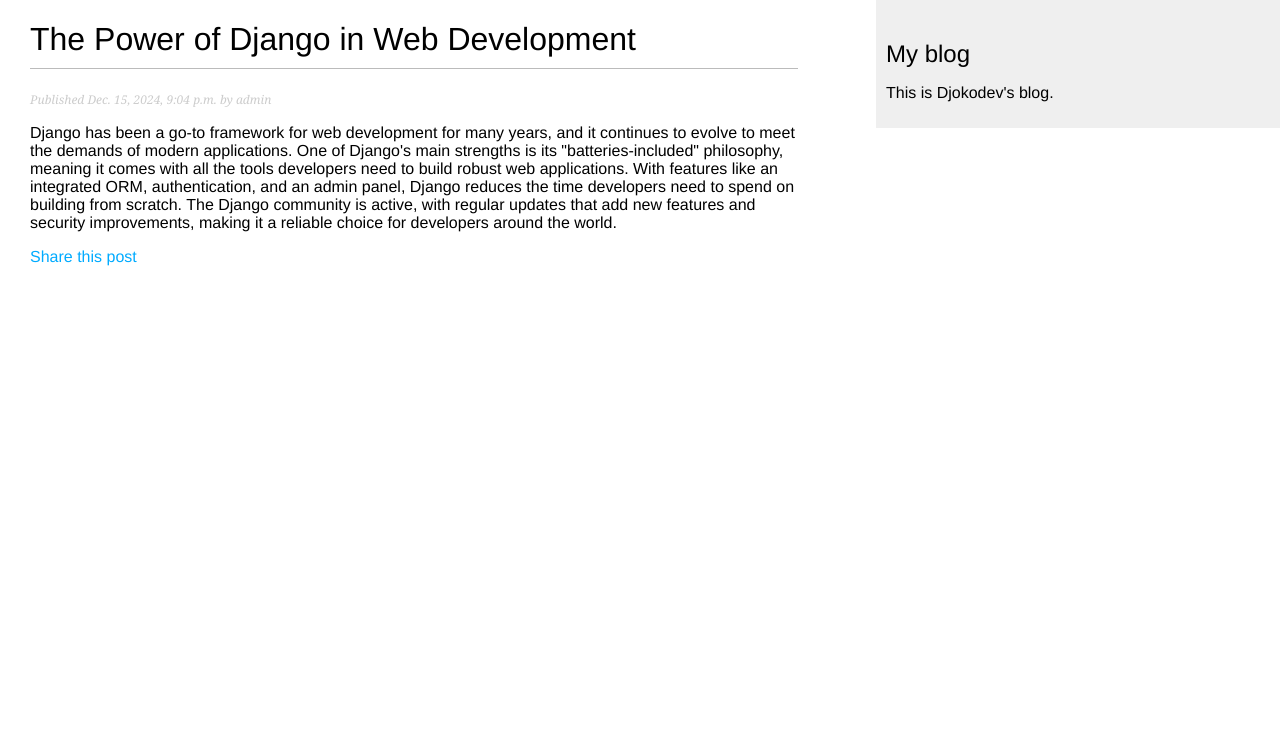
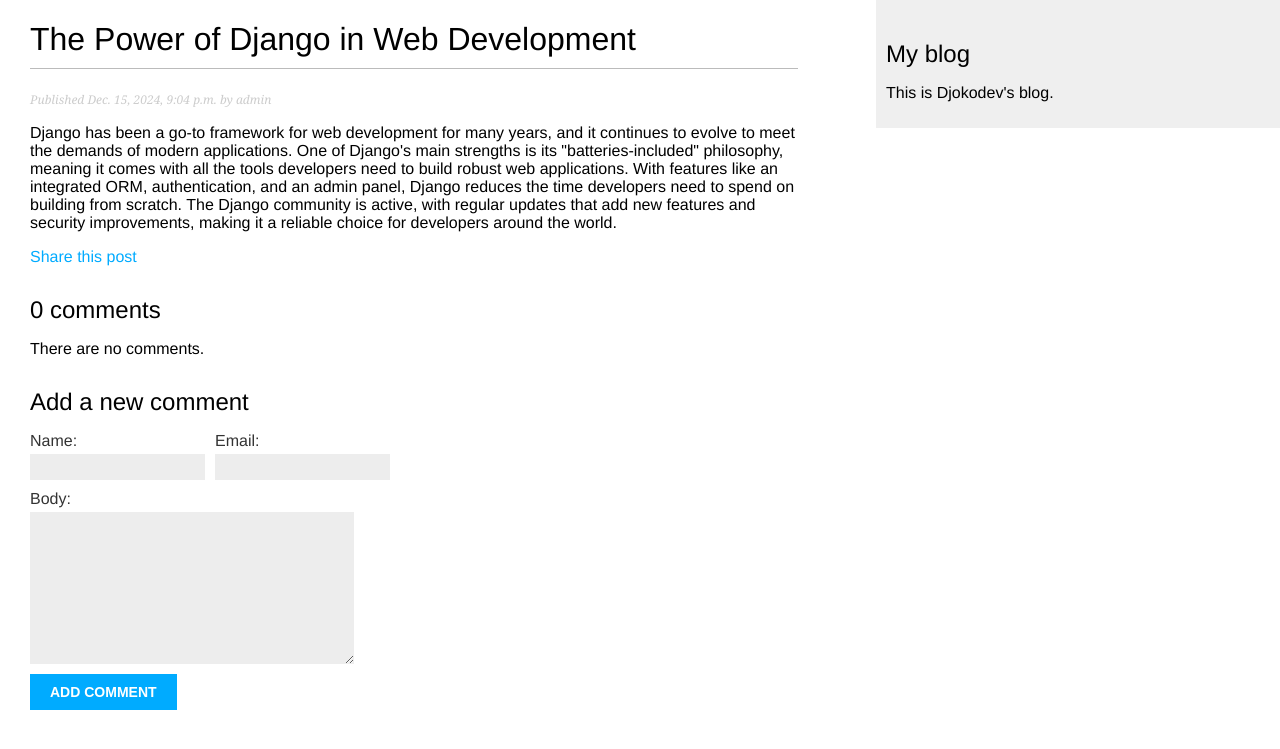
Before and after one commit to djokodev/blog, a Django app: a page that uses blog/templates/blog/post/detail.html in a window 1280 px wide. Shown: the top 749 px of the page. Run offline with Django 5.2, Linux system fonts and the light colour scheme; data comes from the database, SQL or seed files in the repository; both versions use the stored data as it was after the commit.

Commit message:
feat: add comment feature on article

```diff
--- a/blog/forms.py
+++ b/blog/forms.py
@@ -1,4 +1,5 @@
 from django import forms
+from .models import Comment
 
 
 class EmailPostForm(forms.Form):
@@ -6,3 +7,9 @@
     email = forms.EmailField()
     to = forms.EmailField()
     comments = forms.CharField(required=False, widget=forms.Textarea)
+
+
+class CommentForm(forms.ModelForm):
+    class Meta:
+        model = Comment
+        fields = ("name", "email", "body")
--- a/blog/models.py
+++ b/blog/models.py
@@ -51,3 +51,22 @@
                 self.slug,
             ],
         )
+
+
+class Comment(models.Model):
+    post = models.ForeignKey(Post, on_delete=models.CASCADE, related_name="comments")
+    name = models.CharField(max_length=80)
+    email = models.EmailField()
+    body = models.TextField()
+    created = models.DateTimeField(auto_now_add=True)
+    updated = models.DateTimeField(auto_now=True)
+    active = models.BooleanField(default=True)
+
+    class Meta:
+        ordering = ["created"]
+        indexes = [
+            models.Index(fields=["created"]),
+        ]
+
+        def __str__(self):
+            return f"Comment by {self.name} on {self.post}"
--- a/blog/templates/blog/post/detail.html
+++ b/blog/templates/blog/post/detail.html
@@ -12,4 +12,25 @@
     <p>
         <a href="{% url 'blog:post_share' post.id %}"> Share this post </a>
     </p>
+
+    {% with comments.count as total_comments %}
+        <h2>
+            {{ total_comments }} comment{{ total_comments|pluralize }}
+        </h2>
+    {% endwith %}
+
+    {% for comment in comments %}
+    <div class="comment">
+      <p class="info">
+        Comment {{ forloop.counter }} by {{ comment.name }}
+        {{ comment.created }}
+      </p>
+        {{ comment.body|linebreaks }}
+    </div>
+    {% empty %}
+        <p>There are no comments.</p>
+    {% endfor %}
+
+    {% include "blog/post/includes/comment_form.html" %}
+
 {% endblock %}
--- /dev/null
+++ b/blog/templates/blog/post/includes/comment_form.html
@@ -0,0 +1,12 @@
+<h2>Add a new comment</h2>
+<form action="{% url 'blog:post_comment' post.id %}" method="post">
+    <div class="left">
+        {{ form.name.as_field_group }}
+     </div>
+     <div class="left">
+        {{ form.email.as_field_group }}
+     </div>
+      {{ form.body.as_field_group }}
+      {% csrf_token %}
+      <p><input type="submit" value="Add comment"></p>
+</form>
--- a/blog/urls.py
+++ b/blog/urls.py
@@ -13,4 +13,5 @@
         name="post_detail",
     ),
     path("<int:post_id>/share/", views.post_share, name="post_share"),
+    path("<int:post_id>/comment/", views.post_comment, name="post_comment"),
 ]
--- a/blog/views.py
+++ b/blog/views.py
@@ -1,9 +1,10 @@
 from django.shortcuts import render
 from .models import Post
 from django.shortcuts import get_object_or_404
+from django.views.decorators.http import require_POST
 from django.core.paginator import Paginator, EmptyPage, PageNotAnInteger
 from django.views.generic import ListView
-from .forms import EmailPostForm
+from .forms import EmailPostForm, CommentForm
 from django.core.mail import send_mail
 
 
@@ -33,6 +34,23 @@
         form = EmailPostForm()
     return render(
         request, "blog/post/share.html", {"post": post, "form": form, "sent": sent}
+    )
+
+
+@require_POST
+def post_comment(request, post_id):
+    post = get_object_or_404(Post, id=post_id, status=Post.Status.PUBLISHED)
+    comment = None
+    form = CommentForm(data=request.POST)
+    if form.is_valid():
+        comment = form.save(commit=False)
+        comment.post = post
+        comment.save()
+
+    return render(
+        request,
+        "blog/post/comment.html",
+        {"post": post, "form": form, "comment": comment},
     )
 
 
@@ -67,4 +85,12 @@
         publish__month=month,
         publish__day=day,
     )
-    return render(request, "blog/post/detail.html", {"post": post})
+
+    comments = post.comments.filter(active=True)
+    form = CommentForm()
+
+    return render(
+        request,
+        "blog/post/detail.html",
+        {"post": post, "comments": comments, "form": form},
+    )
```
Also changed, not shown: blog/admin.py (+8 -1 lines), blog/templates/blog/post/comment.html (added, +10 -0 lines), blog/migrations/0003_comment.py (added), db.sqlite3.
